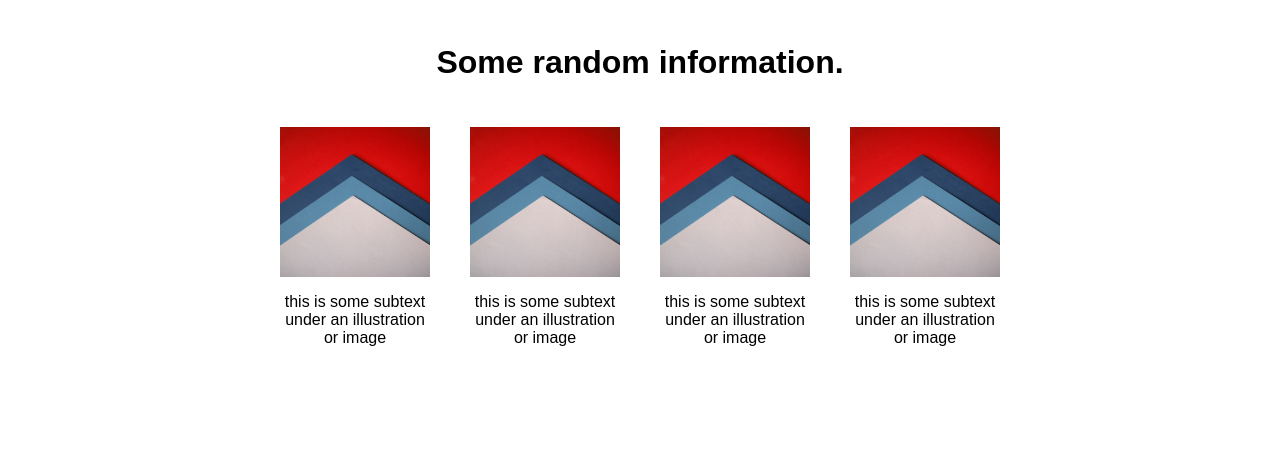
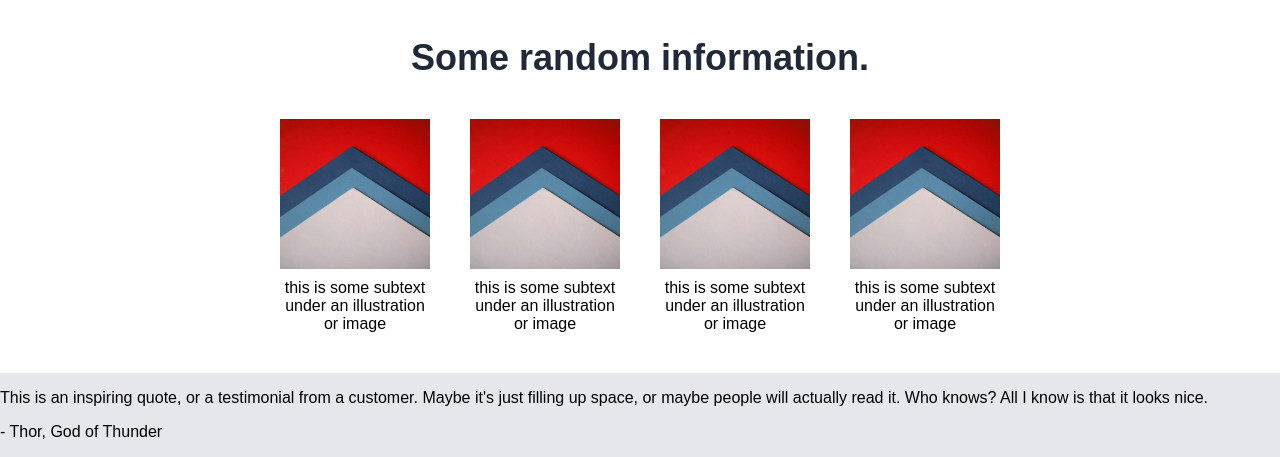
Before and after one commit to egpheel/odin-landingpage, a plain HTML site: page index.html in a window 1280 px wide. Shown: the part 453-910 px from the top of the page. Before the commit the page ends 850 px from the top, so only its background shows below. Drawn offline with Linux system fonts and the light colour scheme.

Commit message:
added skeleton for third section and edited second section to make it better

```diff
--- a/index.html
+++ b/index.html
@@ -64,7 +64,14 @@
           </div>
         </div>
       </div>
-      <div class="third"></div>
+      <div class="third">
+        <p class="quote">
+          This is an inspiring quote, or a testimonial from a customer. Maybe
+          it's just filling up space, or maybe people will actually read it. Who
+          knows? All I know is that it looks nice.
+        </p>
+        <p class="quote-author">- Thor, God of Thunder</p>
+      </div>
       <div class="fourth"></div>
       <div class="footer"></div>
     </div>
--- a/styles.css
+++ b/styles.css
@@ -108,19 +108,24 @@ button:active {
 
 .second {
   display: flex;
-  height: 400px;
+  /* height: 400px; */
   flex-direction: column;
   align-items: center;
-  /* justify-content: center; */
+  justify-content: center;
+  padding: 40px 0;
+  gap: 40px;
 }
 
 .second h2 {
-  font-size: 32px;
-  padding: 20px 0;
+  font-size: 36px;
+  font-weight: 900;
+  margin: 0;
+  color: #1f2937;
 }
 
 .second p {
   text-align: center;
+  margin: 0;
 }
 
 .second .cards {
@@ -136,7 +141,17 @@ button:active {
 }
 
 .card {
+  display: flex;
+  flex-direction: column;
   width: 150px;
+  gap: 10px;
 }
 
 /* end of second section */
+/* third section */
+
+.third {
+  background-color: #e5e7eb;
+}
+
+/* end of third section
```
